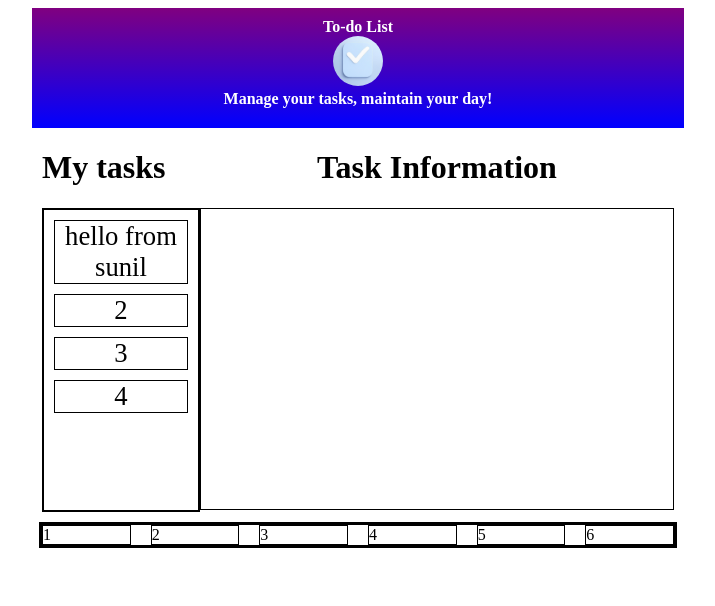
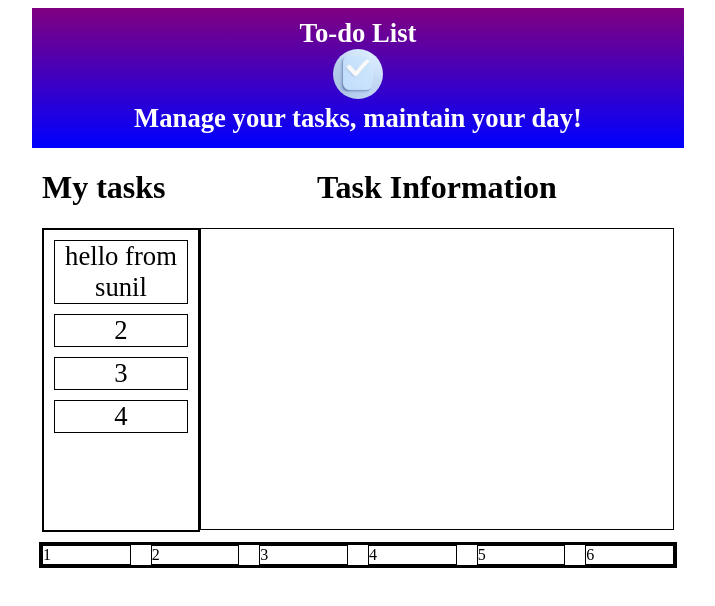
Before and after one commit to sunil-poudel/to-do-list, an Angular app: page / in a window 1280 px wide. Shown: the top 606 px of the page, without its empty margins (282-997 px from the left). Built offline with nearby package versions, Linux system fonts and the light colour scheme.

Commit message:
update font size of header elements

```diff
--- a/src/app/header/header.css
+++ b/src/app/header/header.css
@@ -7,7 +7,7 @@ div#logo_header > img{
 header{
   background-image: linear-gradient(purple, blue);
   width: 50%;
-  height: 100px;
+  height: 120px;
   margin: 0 auto;
   text-align: center;
   color: white;
--- a/src/app/header/header.html
+++ b/src/app/header/header.html
@@ -1,7 +1,7 @@
 <header>
-  <div>To-do List</div>
+  <div style="font-size: 20pt;">To-do List</div>
   <div id="logo_header">
     <img src="assets/to_do_list.jpg" alt=""/>
   </div>
-  <div>Manage your tasks, maintain your day!</div>
+  <div style="font-size: 20pt;">Manage your tasks, maintain your day!</div>
 </header>
```
